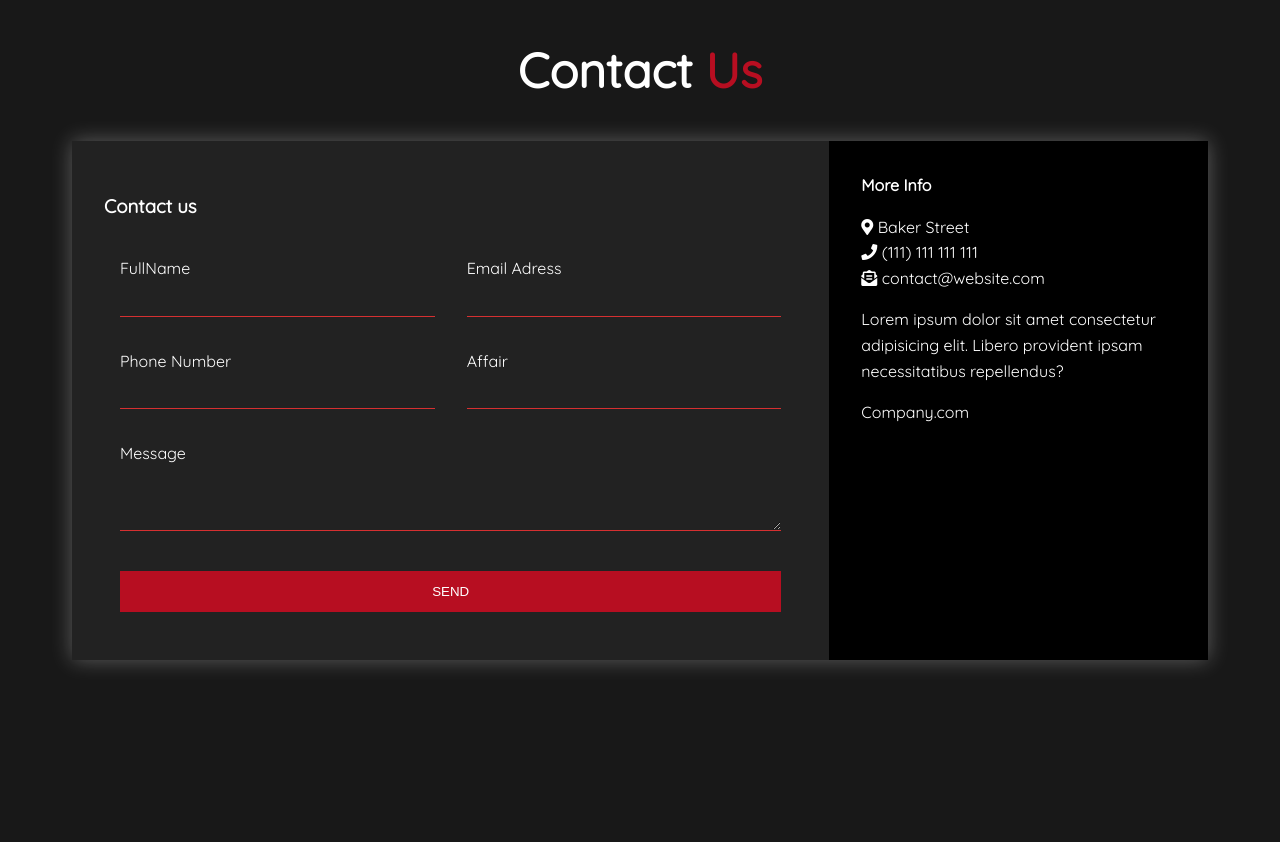
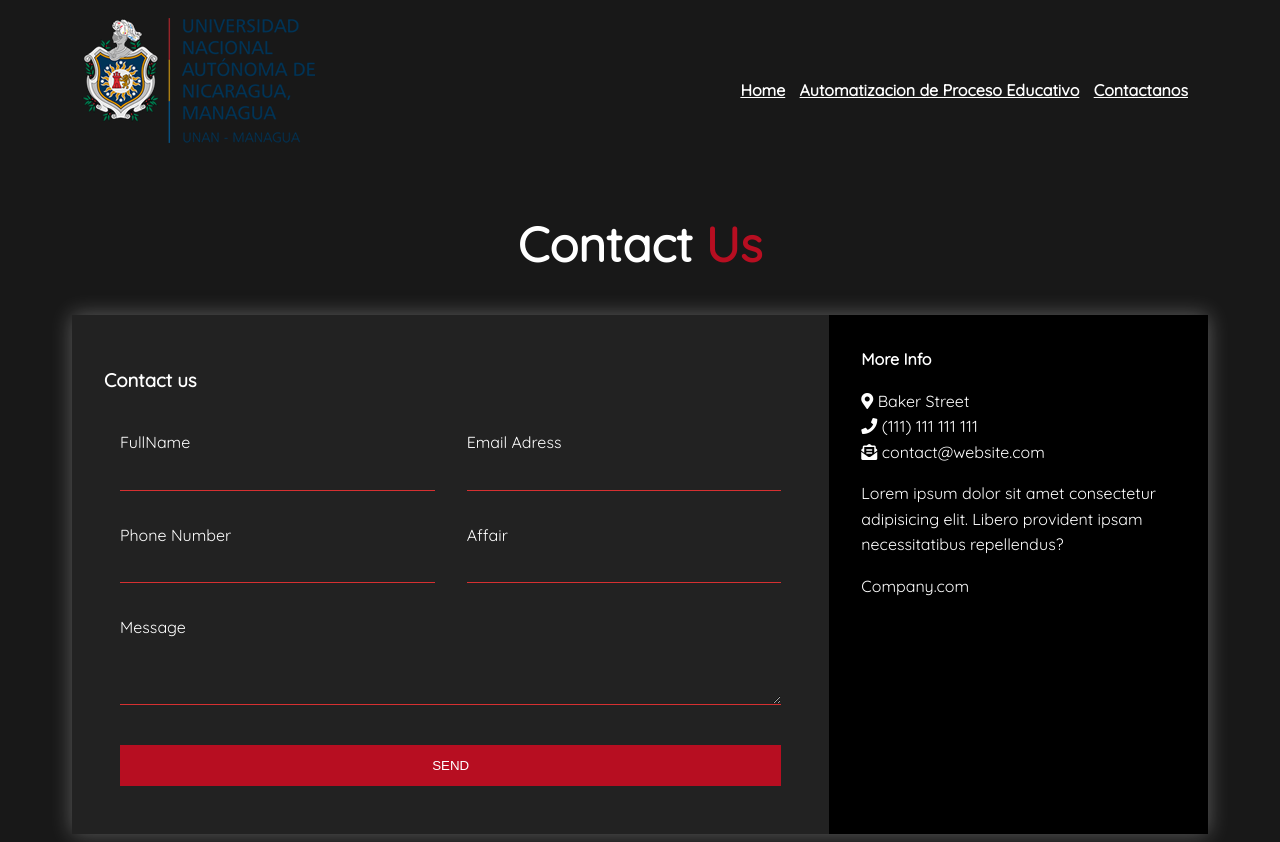
Before and after one commit to KICKFURY/BlogDigital, a plain HTML site: page Contacto/contacto.html in a window 1280 px wide. Before the commit the page ends 800 px from the top, so only its background shows below. Drawn offline with nearby package versions, Linux system fonts and the light colour scheme; files whose address does not match are found by name.

Commit message:
Header
Header de entradas

```diff
--- a/Contacto/contact-Style.css
+++ b/Contacto/contact-Style.css
@@ -8,6 +8,31 @@ body {
     line-height: 1.6;
     font-family: 'Quicksand', sans-serif;
     padding: 0 1.5em;
+}
+
+header{
+    display: flex;
+	min-height: 70px;
+	justify-content: space-between;
+	align-items: center;
+	padding: 10px;
+}
+
+.nav .nav-link {
+    background-color: #000;
+}
+
+.logo img{
+    height: 50%;
+	margin-right: 10px;
+}
+nav a{
+	font-weight: 600;
+	padding-right: 10px;
+    color: #fff;
+}
+nav a:hover{
+	color: #2fb4cc;
 }
 
 .container {
--- a/Contacto/contacto.html
+++ b/Contacto/contacto.html
@@ -1,5 +1,5 @@
 <!DOCTYPE html>
-<html lang="en">
+<html lang="es">
 <head>
     <meta charset="UTF-8">
     <meta name="viewport" content="width=device-width, initial-scale=1.0">
@@ -14,7 +14,16 @@
     <link rel="stylesheet" href="https://cdnjs.cloudflare.com/ajax/libs/animate.css/3.7.0/animate.min.css">
 </head>
 <body>
-
+    <header>
+        <a href="#" class="logo">
+            <img src="/Home/assets/img/unan.webp" alt="">
+        </a>
+        <nav>
+            <a href="/Home/index.html" class="nav-link">Home</a>
+            <a href="/Automatizacion/carousel/index.html" class="nav-link">Automatizacion de Proceso Educativo</a>
+            <a href="/Contacto/contacto.html" class="nav-link">Contactanos</a>
+        </nav>
+    </header>
     <div class="content">
 
         <h1 class="logo">Contact <span>Us</span></h1>
```
Also changed, not shown: 4 other files.
